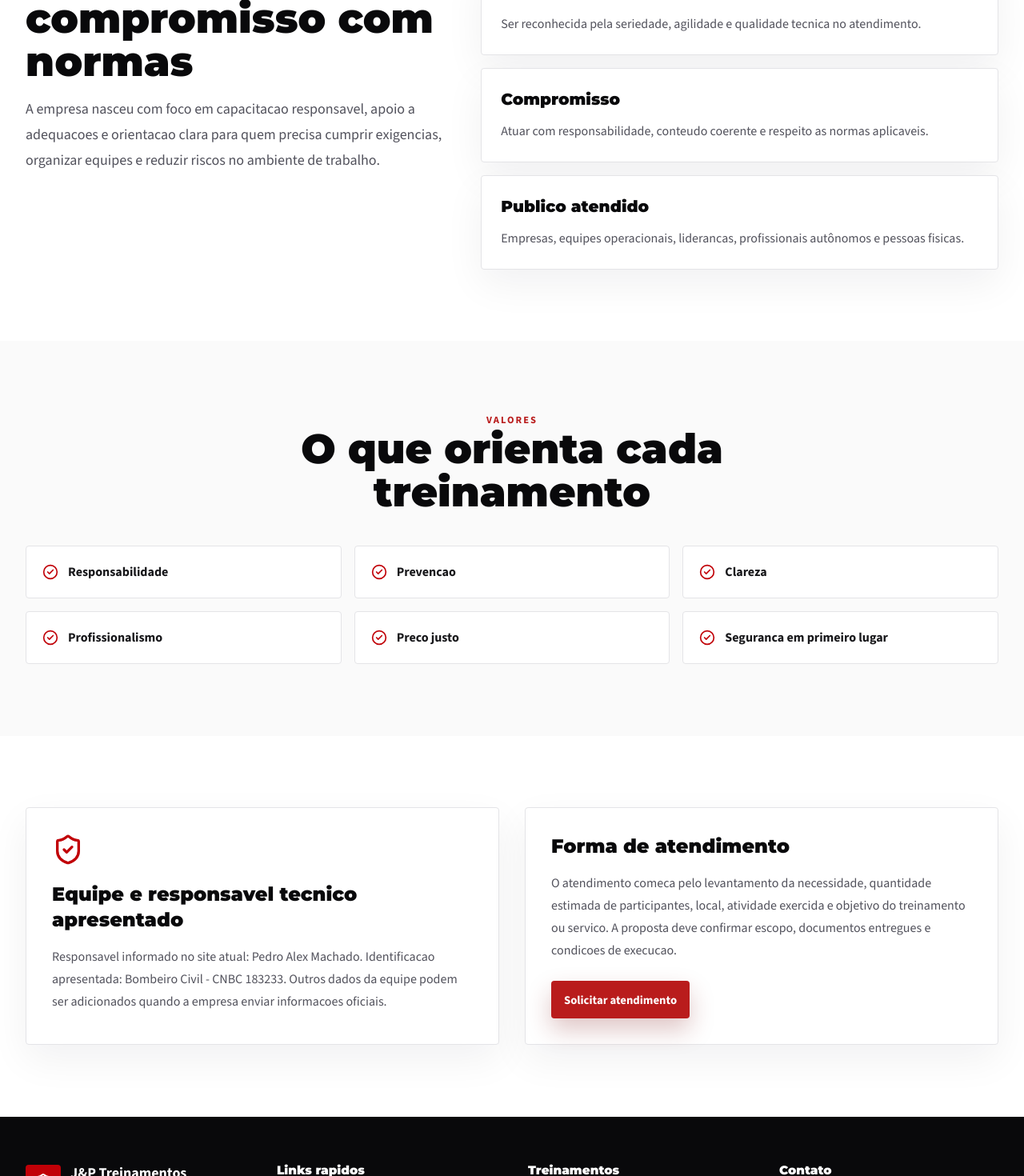
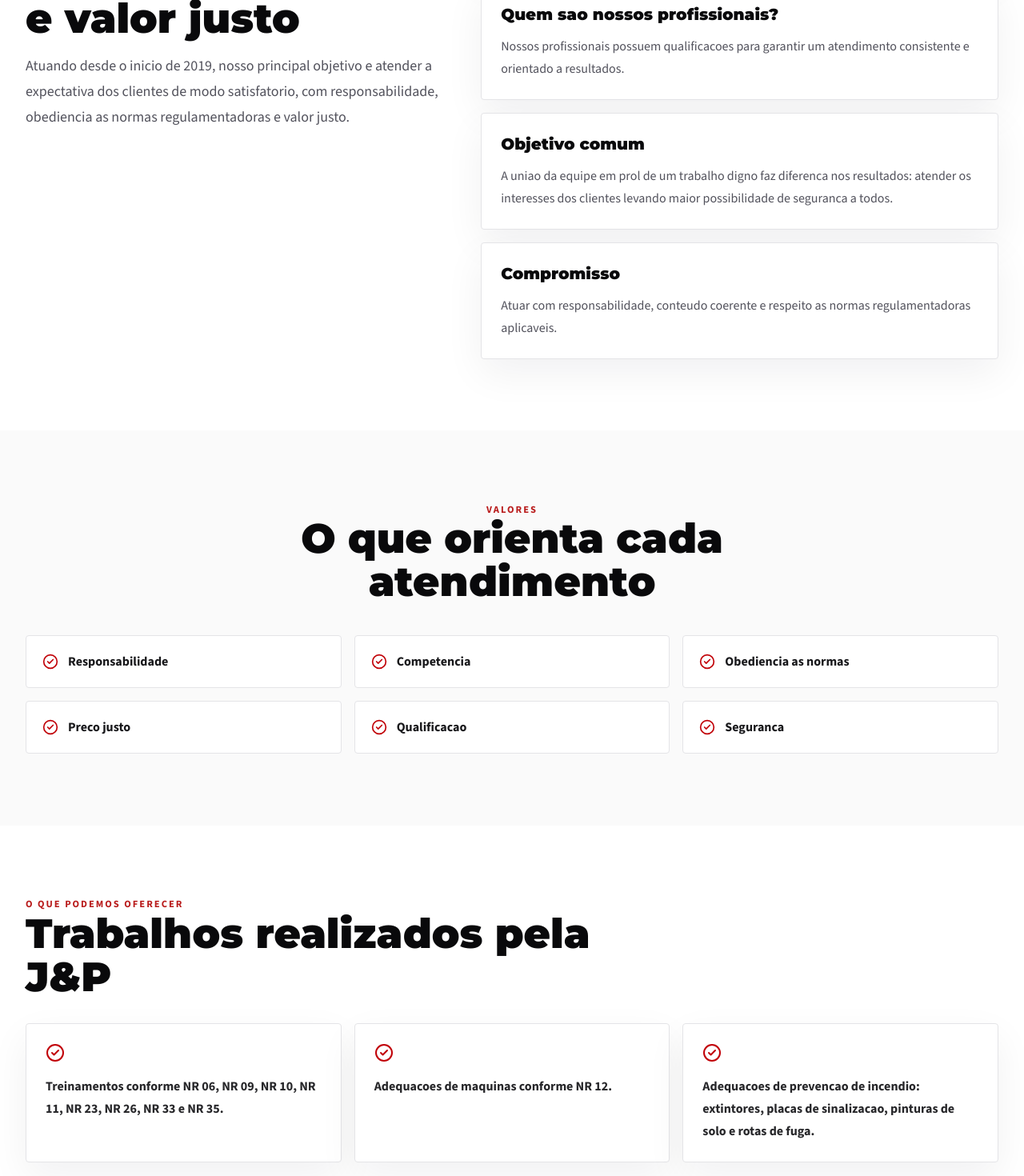
Before and after one commit to lucasmendesinf/jeptreinamentos, a Next.js app: page /sobre in a window 1280 px wide. Shown: the part 880-2350 px from the top of the page at 80% size. Built offline with nearby package versions, Linux system fonts and the light colour scheme.

Commit message:
Update pages with J&P source content

```diff
--- a/app/normas-regulamentadoras/page.tsx
+++ b/app/normas-regulamentadoras/page.tsx
@@ -16,9 +16,9 @@ export default function NRsPage() {
       <section className="section bg-zinc-950 text-white">
         <div className="mx-auto max-w-7xl px-4 sm:px-6 lg:px-8">
           <p className="eyebrow text-orange-300">Normas Regulamentadoras</p>
-          <h1 className="mt-4 max-w-4xl text-5xl font-black leading-tight md:text-6xl">Conteudo informativo para orientar a conversa tecnica.</h1>
+          <h1 className="mt-4 max-w-4xl text-5xl font-black leading-tight md:text-6xl">Saiba mais sobre as Normas Regulamentadoras trabalhadas pela J&P.</h1>
           <p className="mt-6 max-w-3xl text-lg leading-8 text-zinc-200">
-            A necessidade de cada treinamento depende da atividade, funcao, ambiente de trabalho e legislacao aplicavel. Esta pagina nao substitui avaliacao tecnica ou fonte oficial.
+            As normas regulamentadoras determinam e orientam procedimentos relacionados a saude e seguranca do trabalho. A J&P Treinamentos segue essas orientacoes para replicar conhecimento aos alunos.
           </p>
         </div>
       </section>
@@ -28,10 +28,12 @@ export default function NRsPage() {
           <div className="mb-10 flex gap-4 rounded-sm border border-orange-200 bg-orange-50 p-5 text-orange-950">
             <AlertTriangle className="mt-1 h-6 w-6 shrink-0" />
             <p className="leading-7">
-              Informacoes gerais. Para interpretacoes juridicas, tecnicas ou obrigacoes especificas, consulte a norma vigente e profissionais habilitados.
+              Conteudo informativo baseado na pagina antiga da J&P. A necessidade de cada treinamento depende da atividade, funcao, ambiente e legislacao aplicavel; para interpretacoes especificas, consulte a norma vigente e profissionais habilitados.
             </p>
           </div>
-          <SectionHeading title="Principais NRs trabalhadas" />
+          <SectionHeading title="Descricao de algumas NRs">
+            Abaixo estao as normas apresentadas pela J&P no site antigo, com redacao revisada para ficar mais clara e profissional.
+          </SectionHeading>
           <div className="mt-10 grid gap-5 md:grid-cols-2 lg:grid-cols-3">
             {nrItems.map((item) => (
               <article key={item.code} className="card p-6">
--- a/app/sobre/page.tsx
+++ b/app/sobre/page.tsx
@@ -6,36 +6,41 @@ import { siteConfig } from "@/lib/site-data";
 
 export const metadata: Metadata = {
   title: "Sobre",
-  description: "Conheca a historia, compromisso e forma de atendimento da J&P Treinamentos.",
+  description: "Conheca a J&P Treinamentos, empresa de seguranca do trabalho e prevencao de incendios.",
   alternates: { canonical: "/sobre" },
 };
 
 export default function AboutPage() {
-  const values = ["Responsabilidade", "Prevencao", "Clareza", "Profissionalismo", "Preco justo", "Seguranca em primeiro lugar"];
+  const values = ["Responsabilidade", "Competencia", "Obediencia as normas", "Preco justo", "Qualificacao", "Seguranca"];
+  const offers = [
+    "Treinamentos conforme NR 06, NR 09, NR 10, NR 11, NR 23, NR 26, NR 33 e NR 35.",
+    "Adequacoes de maquinas conforme NR 12.",
+    "Adequacoes de prevencao de incendio: extintores, placas de sinalizacao, pinturas de solo e rotas de fuga.",
+  ];
 
   return (
     <div className="pt-20">
       <section className="section bg-zinc-950 text-white">
         <div className="mx-auto max-w-7xl px-4 sm:px-6 lg:px-8">
           <p className="eyebrow text-orange-300">Sobre a J&P</p>
-          <h1 className="mt-4 max-w-4xl text-5xl font-black leading-tight md:text-6xl">Uma empresa criada para preparar pessoas e fortalecer a prevencao.</h1>
+          <h1 className="mt-4 max-w-4xl text-5xl font-black leading-tight md:text-6xl">Como a vida nao tem preco, vale a pena investir na seguranca do trabalho.</h1>
           <p className="mt-6 max-w-3xl text-lg leading-8 text-zinc-200">
-            Desde {siteConfig.founded}, a J&P Treinamentos atua com seguranca do trabalho, prevencao de incendios e treinamentos voltados a empresas e pessoas fisicas.
+            A J&P Treinamentos atua no mercado prestando servicos e treinamentos na area de seguranca do trabalho e prevencao de incendios.
           </p>
         </div>
       </section>
 
       <section className="section">
         <div className="mx-auto grid max-w-7xl gap-10 px-4 sm:px-6 lg:grid-cols-[.9fr_1.1fr] lg:px-8">
-          <SectionHeading eyebrow="Historia" title="Atendimento direto, conteudo aplicavel e compromisso com normas">
-            A empresa nasceu com foco em capacitacao responsavel, apoio a adequacoes e orientacao clara para quem precisa cumprir exigencias, organizar equipes e reduzir riscos no ambiente de trabalho.
+          <SectionHeading eyebrow="Quem somos" title="Responsabilidade, normas regulamentadoras e valor justo">
+            Atuando desde o inicio de {siteConfig.founded}, nosso principal objetivo e atender a expectativa dos clientes de modo satisfatorio, com responsabilidade, obediencia as normas regulamentadoras e valor justo.
           </SectionHeading>
           <div className="grid gap-4">
             {[
-              ["Missao", "Capacitar pessoas e apoiar empresas na construcao de ambientes mais seguros."],
-              ["Visao", "Ser reconhecida pela seriedade, agilidade e qualidade tecnica no atendimento."],
-              ["Compromisso", "Atuar com responsabilidade, conteudo coerente e respeito as normas aplicaveis."],
-              ["Publico atendido", "Empresas, equipes operacionais, liderancas, profissionais autônomos e pessoas fisicas."],
+              ["Quem sao nossos clientes?", "Atendemos clientes dos mais variados perfis, desde empresas ate pessoas fisicas. Em ambos os casos, o foco e trabalhar com responsabilidade e competencia."],
+              ["Quem sao nossos profissionais?", "Nossos profissionais possuem qualificacoes para garantir um atendimento consistente e orientado a resultados."],
+              ["Objetivo comum", "A uniao da equipe em prol de um trabalho digno faz diferenca nos resultados: atender os interesses dos clientes levando maior possibilidade de seguranca a todos."],
+              ["Compromisso", "Atuar com responsabilidade, conteudo coerente e respeito as normas regulamentadoras aplicaveis."],
             ].map(([title, text]) => (
               <article key={title} className="card p-6">
                 <h2 className="text-xl font-black text-zinc-950">{title}</h2>
@@ -48,7 +53,7 @@ export default function AboutPage() {
 
       <section className="section bg-zinc-50">
         <div className="mx-auto max-w-7xl px-4 sm:px-6 lg:px-8">
-          <SectionHeading eyebrow="Valores" title="O que orienta cada treinamento" align="center" />
+          <SectionHeading eyebrow="Valores" title="O que orienta cada atendimento" align="center" />
           <div className="mt-10 grid gap-4 sm:grid-cols-2 lg:grid-cols-3">
             {values.map((value) => (
               <div key={value} className="flex items-center gap-3 rounded-sm border border-zinc-200 bg-white p-5">
@@ -61,20 +66,34 @@ export default function AboutPage() {
       </section>
 
       <section className="section">
+        <div className="mx-auto max-w-7xl px-4 sm:px-6 lg:px-8">
+          <SectionHeading eyebrow="O que podemos oferecer" title="Trabalhos realizados pela J&P" />
+          <div className="mt-8 grid gap-4 lg:grid-cols-3">
+            {offers.map((item) => (
+              <div key={item} className="card p-6">
+                <CheckCircle2 className="h-6 w-6 text-red-700" />
+                <p className="mt-4 font-bold leading-7 text-zinc-800">{item}</p>
+              </div>
+            ))}
+          </div>
+        </div>
+      </section>
+
+      <section className="section bg-zinc-50">
         <div className="mx-auto grid max-w-7xl gap-8 px-4 sm:px-6 lg:grid-cols-2 lg:px-8">
           <div className="card p-8">
             <ShieldCheck className="h-10 w-10 text-red-700" />
-            <h2 className="mt-5 text-2xl font-black text-zinc-950">Equipe e responsavel tecnico apresentado</h2>
+            <h2 className="mt-5 text-2xl font-black text-zinc-950">Equipe e responsavel apresentado</h2>
             <p className="mt-4 leading-7 text-zinc-600">
               Responsavel informado no site atual: {siteConfig.responsible}. Identificacao apresentada: {siteConfig.credential}. Outros dados da equipe podem ser adicionados quando a empresa enviar informacoes oficiais.
             </p>
           </div>
           <div className="card p-8">
-            <h2 className="text-2xl font-black text-zinc-950">Forma de atendimento</h2>
+            <h2 className="text-2xl font-black text-zinc-950">Fale com a J&P</h2>
             <p className="mt-4 leading-7 text-zinc-600">
-              O atendimento comeca pelo levantamento da necessidade, quantidade estimada de participantes, local, atividade exercida e objetivo do treinamento ou servico. A proposta deve confirmar escopo, documentos entregues e condicoes de execucao.
+              O atendimento comeca pelo entendimento da necessidade do cliente, tipo de treinamento ou adequacao, local e quantidade estimada de participantes.
             </p>
-            <Link className="btn btn-primary mt-6" href="/contato">Solicitar atendimento</Link>
+            <Link className="btn btn-primary mt-6" href="/contato">Entre em contato</Link>
           </div>
         </div>
       </section>
--- a/app/treinamentos/page.tsx
+++ b/app/treinamentos/page.tsx
@@ -15,15 +15,17 @@ export default function TrainingsPage() {
       <section className="section bg-zinc-950 text-white">
         <div className="mx-auto max-w-7xl px-4 sm:px-6 lg:px-8">
           <p className="eyebrow text-orange-300">Treinamentos</p>
-          <h1 className="mt-4 max-w-4xl text-5xl font-black leading-tight md:text-6xl">Capacitacoes para empresas que levam prevencao a serio.</h1>
+          <h1 className="mt-4 max-w-4xl text-5xl font-black leading-tight md:text-6xl">Conhecimento tecnico para possibilitar mais seguranca no trabalho.</h1>
           <p className="mt-6 max-w-3xl text-lg leading-8 text-zinc-200">
-            Cada pagina de treinamento possui campos configuraveis para carga horaria, validade, conteudo e normas relacionadas, permitindo ajuste com os dados oficiais da empresa.
+            Temos uma equipe de profissionais competentes e comprometidos em transmitir todo o conhecimento necessario para possibilitar a seguranca do trabalho.
           </p>
         </div>
       </section>
       <section className="section bg-zinc-50">
         <div className="mx-auto max-w-7xl px-4 sm:px-6 lg:px-8">
-          <SectionHeading title="Lista completa de treinamentos" />
+          <SectionHeading title="Confira nossos treinamentos">
+            A pagina antiga destacava Brigada de Incendio, NR 11 - Operador de Empilhadeira, NR 35 e NR 6. Mantivemos esses treinamentos e organizamos tambem outras normas citadas pela J&P para facilitar a consulta.
+          </SectionHeading>
           <div className="mt-10 grid gap-5 md:grid-cols-2 xl:grid-cols-4">
             {trainings.map((training) => <TrainingCard key={training.slug} training={training} />)}
           </div>
--- a/lib/site-data.ts
+++ b/lib/site-data.ts
@@ -60,7 +60,7 @@ export const trainings = [
   {
     slug: "brigada-de-incendio",
     name: "Brigada de Incendio",
-    short: "Formacao e reciclagem para equipes preparadas para agir com seguranca em situacoes de emergencia.",
+    short: "Treinamento de brigadas para preparar equipes, reduzir riscos e fortalecer a resposta inicial a emergencias.",
     icon: Flame,
     relatedNorms: ["NR 23", "Instrucoes do Corpo de Bombeiros aplicaveis"],
     audience: "Empresas, condominios, equipes internas e profissionais indicados para atuacao preventiva.",
@@ -78,7 +78,7 @@ export const trainings = [
   {
     slug: "nr-6-epi",
     name: "NR 6 - Equipamentos de Protecao Individual",
-    short: "Treinamento sobre uso, conservacao, guarda e responsabilidades relacionadas aos EPIs.",
+    short: "Treinamento sobre uso adequado, armazenamento, cuidados e tipos de EPIs utilizados em cada atividade.",
     icon: HardHat,
     relatedNorms: ["NR 6"],
     audience: "Colaboradores que utilizam EPIs em suas atividades.",
@@ -106,7 +106,7 @@ export const trainings = [
   {
     slug: "nr-11-operador-de-empilhadeira",
     name: "NR 11 - Operador de Empilhadeira",
-    short: "Treinamento para operacao segura, movimentacao de cargas e cuidados no ambiente operacional.",
+    short: "Capacitacao para operador de empilhadeira, com foco em qualificacao, riscos da operacao e seguranca no ambiente de trabalho.",
     icon: Construction,
     relatedNorms: ["NR 11"],
     audience: "Operadores e profissionais envolvidos em transporte, movimentacao e armazenagem.",
@@ -134,7 +134,7 @@ export const trainings = [
   {
     slug: "nr-23-protecao-contra-incendios",
     name: "NR 23 - Protecao Contra Incendios",
-    short: "Conteudo voltado a prevencao, abandono, equipamentos e orientacoes basicas de emergencia.",
+    short: "Adequacoes e treinamentos ligados a prevencao de incendios, brigadistas, sinalizacao, extintores e rotas de fuga.",
     icon: Siren,
     relatedNorms: ["NR 23"],
     audience: "Empresas e equipes que precisam reforcar medidas de protecao contra incendios.",
@@ -148,7 +148,7 @@ export const trainings = [
   {
     slug: "nr-33-espacos-confinados",
     name: "NR 33 - Espacos Confinados",
-    short: "Treinamento para reconhecimento de riscos e medidas de seguranca em espacos confinados.",
+    short: "Treinamento para entrada em espacos confinados, riscos, medidor de gas e equipamentos de protecao adequados.",
     icon: ShieldCheck,
     relatedNorms: ["NR 33"],
     audience: "Trabalhadores autorizados, vigias, supervisores e equipes de apoio, conforme funcao.",
@@ -162,7 +162,7 @@ export const trainings = [
   {
     slug: "nr-35-trabalho-em-altura",
     name: "NR 35 - Trabalho em Altura",
-    short: "Capacitacao sobre riscos, planejamento, sistemas de protecao e procedimentos para trabalho em altura.",
+    short: "Treinamento de trabalho em altura com orientacao sobre riscos, equipamentos, linha de vida, trava-quedas, cintos e sinalizacao.",
     icon: Route,
     relatedNorms: ["NR 35"],
     audience: "Profissionais que realizam ou acompanham atividades em altura.",
@@ -258,13 +258,16 @@ export const galleryItems = [
 ];
 
 export const nrItems = [
-  { code: "NR 6", title: "Equipamentos de Protecao Individual", summary: "Orienta o uso, guarda, conservacao e responsabilidades relacionadas aos EPIs." },
-  { code: "NR 10", title: "Seguranca em Eletricidade", summary: "Relacionada a medidas de controle e seguranca em instalacoes e servicos com eletricidade." },
-  { code: "NR 11", title: "Transporte e Movimentacao", summary: "Abrange cuidados com transporte, movimentacao, armazenagem e manuseio de materiais." },
-  { code: "NR 12", title: "Seguranca em Maquinas", summary: "Trata de medidas de protecao, procedimentos e seguranca em maquinas e equipamentos." },
-  { code: "NR 23", title: "Protecao Contra Incendios", summary: "Reforca medidas de prevencao, protecao e resposta a emergencias de incendio." },
-  { code: "NR 33", title: "Espacos Confinados", summary: "Estabelece referencias de seguranca para atividades em espacos confinados." },
-  { code: "NR 35", title: "Trabalho em Altura", summary: "Voltada ao planejamento, organizacao e execucao segura de atividades em altura." },
+  { code: "NR 6", title: "Equipamentos de Protecao Individual", summary: "Uso adequado, armazenamento, cuidados com EPIs e escolha dos tipos de protecao para cada trabalho." },
+  { code: "NR 9", title: "Programa de Prevencao de Riscos Ambientais", summary: "Referencia informativa sobre identificacao e prevencao de riscos ambientais no trabalho." },
+  { code: "NR 10", title: "Seguranca em Instalacoes e Servicos em Eletricidade", summary: "Treinamentos e reciclagens sobre riscos, equipamentos de protecao, sinalizacao e procedimentos para servicos com eletricidade." },
+  { code: "NR 11", title: "Operador de Empilhadeira", summary: "Qualificacao de operadores com orientacao sobre riscos da operacao, tipos de empilhadeiras, pisos e cuidados no ambiente de trabalho." },
+  { code: "NR 12", title: "Seguranca em Maquinas", summary: "Levantamento de adequacoes necessarias, incluindo protecoes de partes moveis como polias, engrenagens, eixos e rolamentos." },
+  { code: "NR 18", title: "Industria da Construcao", summary: "Integracao e orientacao aos colaboradores sobre riscos do ambiente de trabalho na industria da construcao." },
+  { code: "NR 23 / NPT-017", title: "Protecao Contra Incendios", summary: "Adequacoes, projetos para liberacao de alvaras, placas de emergencia, extintores, pinturas de solo, dimensionamento e treinamento de brigadas." },
+  { code: "NR 26", title: "Cores e Identificacao", summary: "Adequacao do ambiente de trabalho com criterios de cores e identificacao na seguranca do trabalho." },
+  { code: "NR 33", title: "Espacos Confinados", summary: "Treinamentos para entrada em espacos confinados, riscos, medidor de gas, tipos de espacos e equipamentos de protecao." },
+  { code: "NR 35", title: "Trabalho em Altura", summary: "Treinamentos sobre riscos, uso correto de equipamentos de protecao, linhas de vida, trava-quedas, cintos de seguranca e sinalizacao." },
 ];
 
 export const editableCompanyData = [
```
